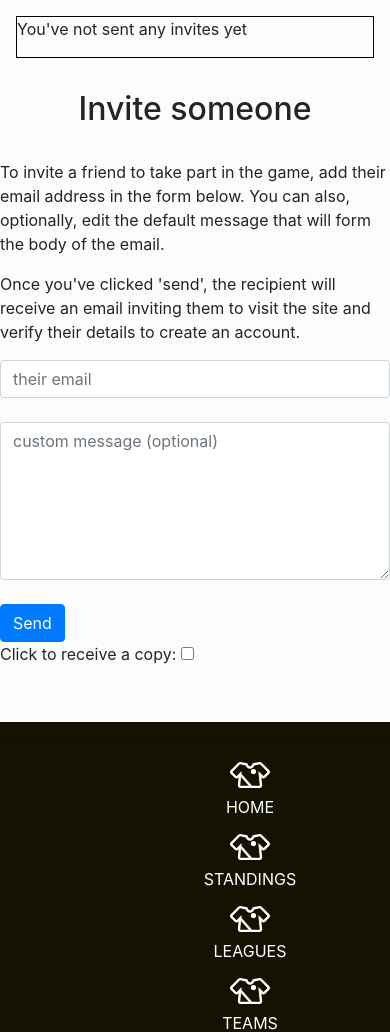
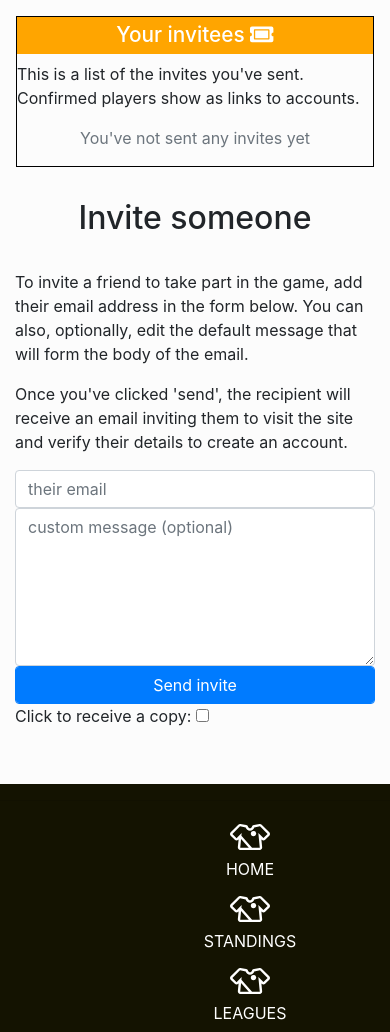
Before and after one commit to njmanton/yashin, a Node project: template views/players/invite.hbs in a window 390 px wide; the page is wider, and only the part inside the window is pictured. Shown: the part 61-1093 px from the top of that part. Run offline with Node 20 templates, Linux system fonts and the light colour scheme; the template is opened without the code that fills it, so the values that code supplies are empty; some libraries are stand-ins or nearby versions.

Commit message:
fixes to update player code

```diff
--- a/controllers/UsersController.js
+++ b/controllers/UsersController.js
@@ -64,8 +64,12 @@ const controller = {
     // validate form fields
     // post format { email: <invitee email>, message: <message to send>, copy: <add inviter to cc>}
     models.User.invite(req.body, req.user).then(() => {
-      req.flash('info', `invitation sent to ${req.body.email}`);
+      req.flash('info', `invitation sent to ${ req.body.email }`);
       res.redirect('/home');
+    }).catch(e => {
+      logger.error(`error processing invitation: ${ e }`);
+      req.flash('error', 'Sorry, that request could not be processed');
+      res.redirect('/');
     });
   }],
 
--- a/views/players/invite.hbs
+++ b/views/players/invite.hbs
@@ -1,10 +1,10 @@
-<section class="row content">
+<section class="row content justify-content-center">
 
-  <div class="col-sm-10 col-md-3">
+  <div class="col-sm-10 col-md-4">
     <aside id="invites" class="sidebar">
-      {{#if list }}
       <h3>Your invitees <span class="fas fa-ticket-alt"></span></h3>
       <p>This is a list of the invites you've sent. Confirmed players show as links to accounts.</p>
+      {{#if list }}
         {{#each list }}
           {{#if validated }}
           <div>
@@ -18,13 +18,13 @@
         {{/each }}
 
         {{ else }}
-      <p>You've not sent any invites yet</p>
+        <p class="text-muted" style="text-align: center;">You've not sent any invites yet</p>
       {{/if }}
     </aside>
   </div>
 
-
-  <div class="col-sm-10 col-md-6 col-md-offset-2">
+  <div class="col-sm-10 col-md-8 row justify-content-center">
+    <div class="col-md-10">
       <h2>Invite someone</h2>
 
       <p>To invite a friend to take part in the game, add their email address in the form below. You can also, optionally, edit the default message that will form the body of the email.</p>
@@ -33,16 +33,15 @@
 
       <form action="/users/invite" id="sendInvite" method="post">
         <fieldset class="form-group">
-        <input name="email" placeholder="their email" class="form-control" type="email" id="email" required /><br />
-        <textarea placeholder="custom message (optional)" class="form-control" name="message" id="message" rows="6"></textarea><br />
-        <input type="submit" class="btn btn-primary" value="Send" /><br />
+          <input name="email" placeholder="their email" class="form-control" type="email" id="email" required />
+          <textarea placeholder="custom message (optional)" class="form-control" name="message" id="message" rows="6"></textarea>
+          <input type="submit" class="form-control btn btn-primary" value="Send invite" /><br />
           <label for="copy">Click to receive a copy:
             <input type="checkbox" name="copy" value="1" id="copy" />
           </label>
         </fieldset>
       </form>
     </div>
-
-
+  </div>
 
 </section>
```
Lines whose indentation alone changed are shown as unchanged.
